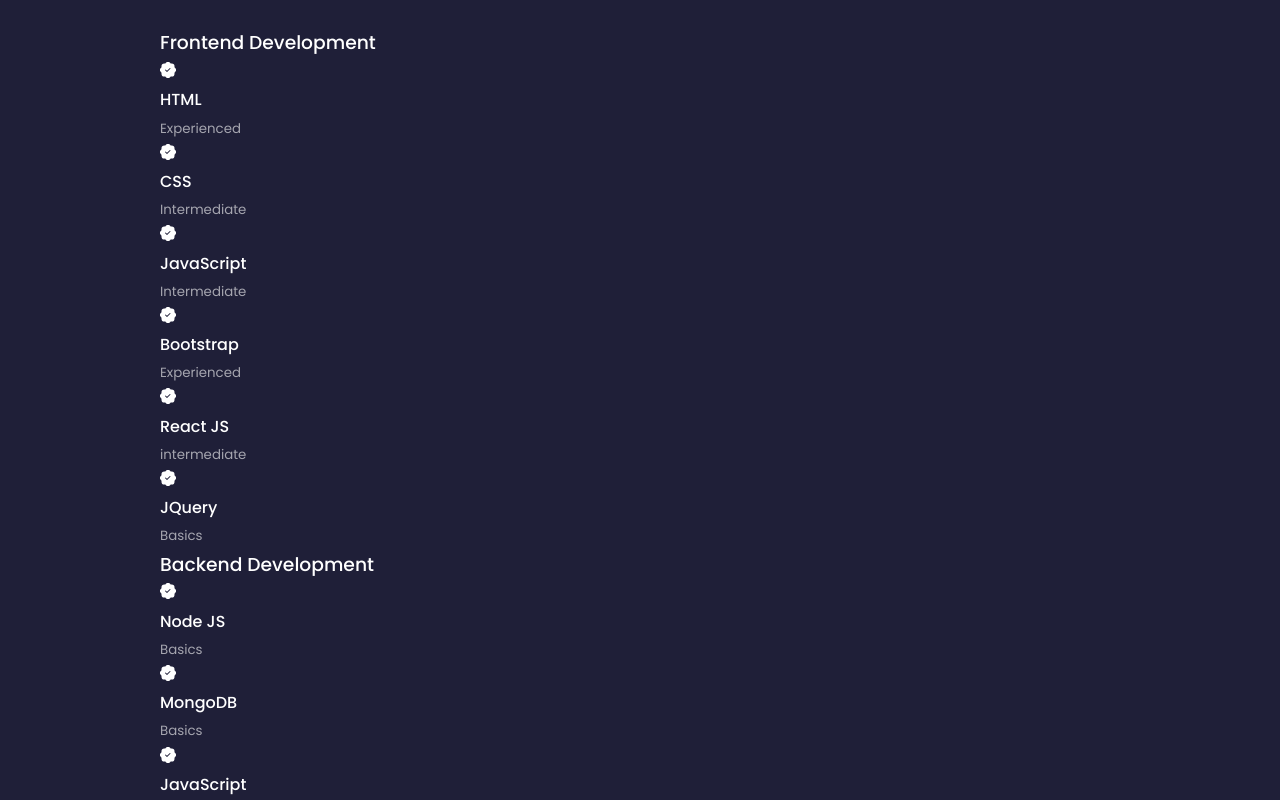
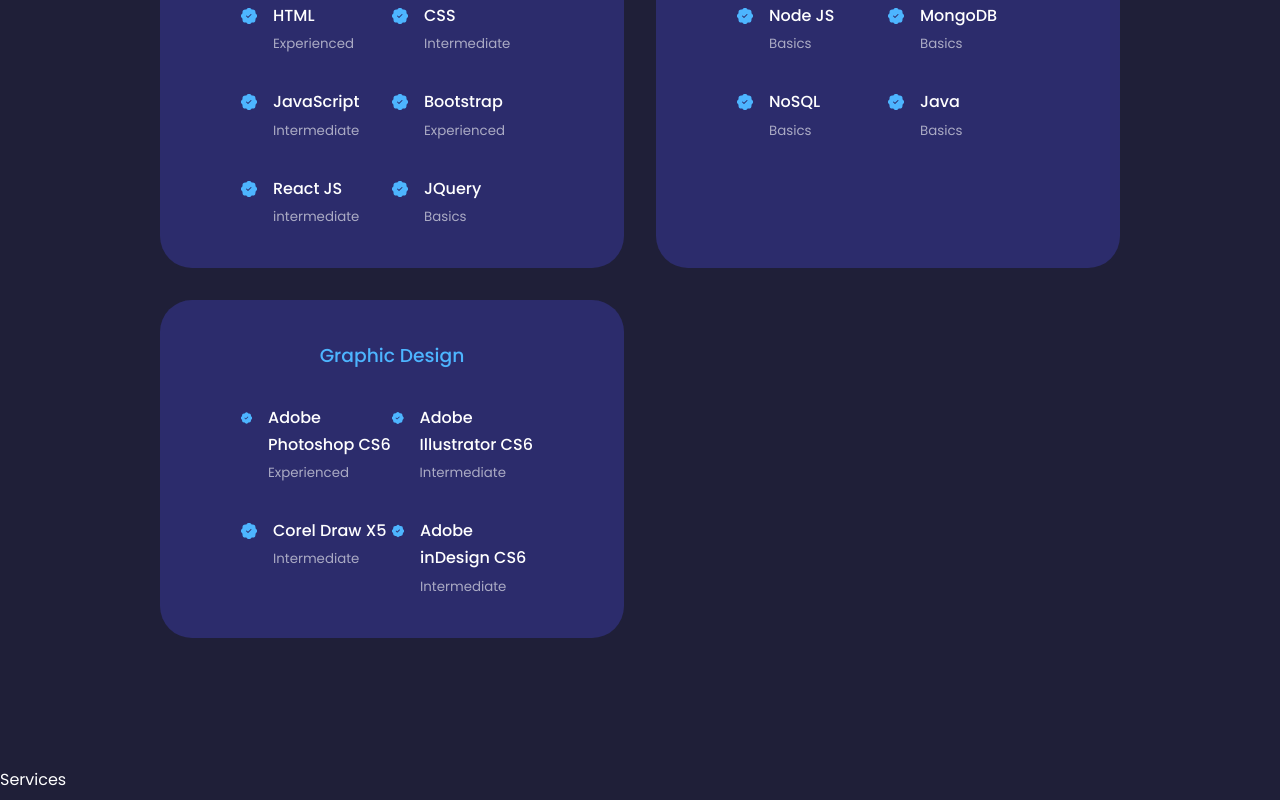
Before and after one commit to muhammedhashir1/portfolio-react, a React (Create React App) app: page / in a window 1280 px wide. Shown: the part 1940-2740 px from the top of the page. Built offline with nearby package versions, Linux system fonts and the light colour scheme.

Commit message:
experience section almost completd

```diff
--- a/src/Components/Experience/Experience.css
+++ b/src/Components/Experience/Experience.css
@@ -0,0 +1,59 @@
+.experience__container{
+    display: grid;
+    grid-template-columns: 1fr 1fr;
+    gap: 2rem;
+}
+.experience__container > div{
+    background: var(--color-bg-variant);
+    padding: 2.4rem 5rem;
+    border-radius: 2rem;
+    border: 1px solid transparent;
+    transition: var(--transition);
+}
+.experience__container>div:hover{
+    background: transparent;
+    border-color: var(--color-primary-variant);
+    cursor: default;
+}
+.experience__container > div h3{
+    text-align: center;
+    margin-bottom: 2rem;
+    color: var(--color-primary);
+}
+.experience__content{
+    display: grid;
+    grid-template-columns: 1fr 1fr;
+    row-gap: 2rem;
+}
+.experience__details{
+    display: flex;
+    gap: 1rem;
+}
+.experience__details-icon{
+    margin-top: 6px;
+    color: var(--color-primary);
+}
+/*================ MEDIA QUERIES (MEDIUM DEVICES) ===============*/
+@media screen and (max-width: 992px){
+    .experience__container{
+        grid-template-columns: 1fr;
+    }
+    .experience__container>div{
+        width: 80%;
+        padding: 2rem;
+        margin: 0 auto;
+    }
+    .experience__content{
+        padding: 1rem;
+    }
+ }
+ /*================ MEDIA QUERIES (SMALL DEVICES) ===============*/
+ @media screen and (max-width: 600px){
+    .experience__container{
+        gap: 1rem;
+    }
+    .experience__container>div{
+        width: 100%;
+        padding: 2rem 1rem;
+    }
+ }
--- a/src/Components/Experience/Experience.jsx
+++ b/src/Components/Experience/Experience.jsx
@@ -1,6 +1,6 @@
 import React from "react";
 import "./Experience.css";
-import { BsPatchCheckFill } from "react-icons/bs";
+import { BsPatchCheckFill} from "react-icons/bs";
 const Experience = () => {
   return (
     <section id="experience">
@@ -11,34 +11,46 @@
           <h3>Frontend Development</h3>
           <div className="experience__content">
             <article className="experience__details">
-              <BsPatchCheckFill/>
+              <BsPatchCheckFill className="experience__details-icon" />
+              <div>
               <h4>HTML</h4>
               <small className="text-light">Experienced</small>
+              </div>
             </article>
             <article className="experience__details">
-              <BsPatchCheckFill/>
+              <BsPatchCheckFill className="experience__details-icon" />
+              <div>
               <h4>CSS</h4>
               <small className="text-light">Intermediate</small>
+              </div>
             </article>
             <article className="experience__details">
-              <BsPatchCheckFill/>
+              <BsPatchCheckFill className="experience__details-icon" />
+              <div>
               <h4>JavaScript</h4>
               <small className="text-light">Intermediate</small>
+              </div>
             </article>
             <article className="experience__details">
-              <BsPatchCheckFill/>
+              <BsPatchCheckFill className="experience__details-icon" />
+              <div>
               <h4>Bootstrap</h4>
               <small className="text-light">Experienced</small>
+              </div>
             </article>
             <article className="experience__details">
-              <BsPatchCheckFill/>
+              <BsPatchCheckFill className="experience__details-icon" />
+              <div>
               <h4>React JS</h4>
               <small className="text-light">intermediate</small>
+              </div>
             </article>
             <article className="experience__details">
-              <BsPatchCheckFill/>
+              <BsPatchCheckFill className="experience__details-icon" />
+              <div>
               <h4>JQuery</h4>
               <small className="text-light">Basics</small>
+              </div>
             </article>
           </div>
         </div>
@@ -47,34 +59,66 @@
           <h3>Backend Development</h3>
           <div className="experience__content">
             <article className="experience__details">
-              <BsPatchCheckFill/>
+              <BsPatchCheckFill className="experience__details-icon" />
+              <div>
               <h4>Node JS</h4>
               <small className="text-light">Basics</small>
+              </div>
             </article>
             <article className="experience__details">
-              <BsPatchCheckFill/>
+              <BsPatchCheckFill className="experience__details-icon" />
+              <div>
               <h4>MongoDB</h4>
               <small className="text-light">Basics</small>
+              </div>
             </article>
             <article className="experience__details">
-              <BsPatchCheckFill/>
-              <h4>JavaScript</h4>
-              <small className="text-light">Intermediate</small>
+              <BsPatchCheckFill className="experience__details-icon" />
+              <div>
+              <h4>NoSQL</h4>
+              <small className="text-light">Basics</small>
+              </div>
             </article>
             <article className="experience__details">
-              <BsPatchCheckFill/>
-              <h4>Bootstrap</h4>
+              <BsPatchCheckFill className="experience__details-icon" />
+              <div>
+              <h4>Java</h4>
+              <small className="text-light">Basics</small>
+              </div>
+            </article>
+          </div>
+        </div>
+        {/* {GRAPHIC DESIGN} */}
+        <div className="experience__graphics">
+          <h3>Graphic Design</h3>
+          <div className="experience__content">
+            <article className="experience__details">
+              <BsPatchCheckFill className="experience__details-icon" />
+              <div>
+              <h4>Adobe Photoshop CS6</h4>
               <small className="text-light">Experienced</small>
+              </div>
             </article>
             <article className="experience__details">
-              <BsPatchCheckFill/>
-              <h4>React JS</h4>
-              <small className="text-light">intermediate</small>
+              <BsPatchCheckFill className="experience__details-icon" />
+              <div>
+              <h4>Adobe Illustrator CS6</h4>
+              <small className="text-light">Intermediate</small>
+              </div>
             </article>
             <article className="experience__details">
-              <BsPatchCheckFill/>
-              <h4>JQuery</h4>
-              <small className="text-light">Basics</small>
+              <BsPatchCheckFill className="experience__details-icon" />
+              <div>
+              <h4>Corel Draw X5</h4>
+              <small className="text-light">Intermediate</small>
+              </div>
+            </article>
+            <article className="experience__details">
+              <BsPatchCheckFill className="experience__details-icon" />
+              <div>
+              <h4>Adobe inDesign CS6</h4>
+              <small className="text-light">Intermediate</small>
+              </div>
             </article>
           </div>
         </div>
--- a/src/index.css
+++ b/src/index.css
@@ -47,7 +47,6 @@
 }
 section{
     margin-top: 8rem;
-    height: 100vh;
 }
 section > h2,section > h5{
     text-align: center;
```
